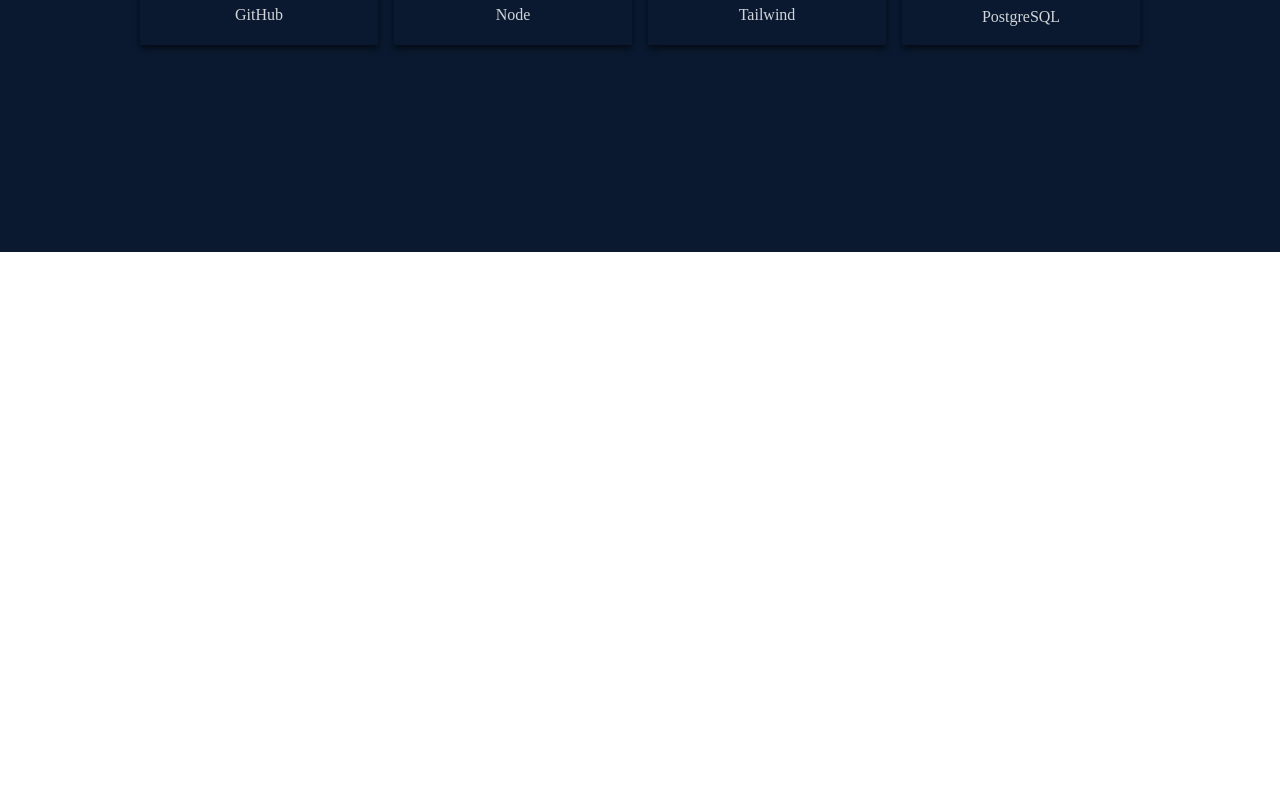
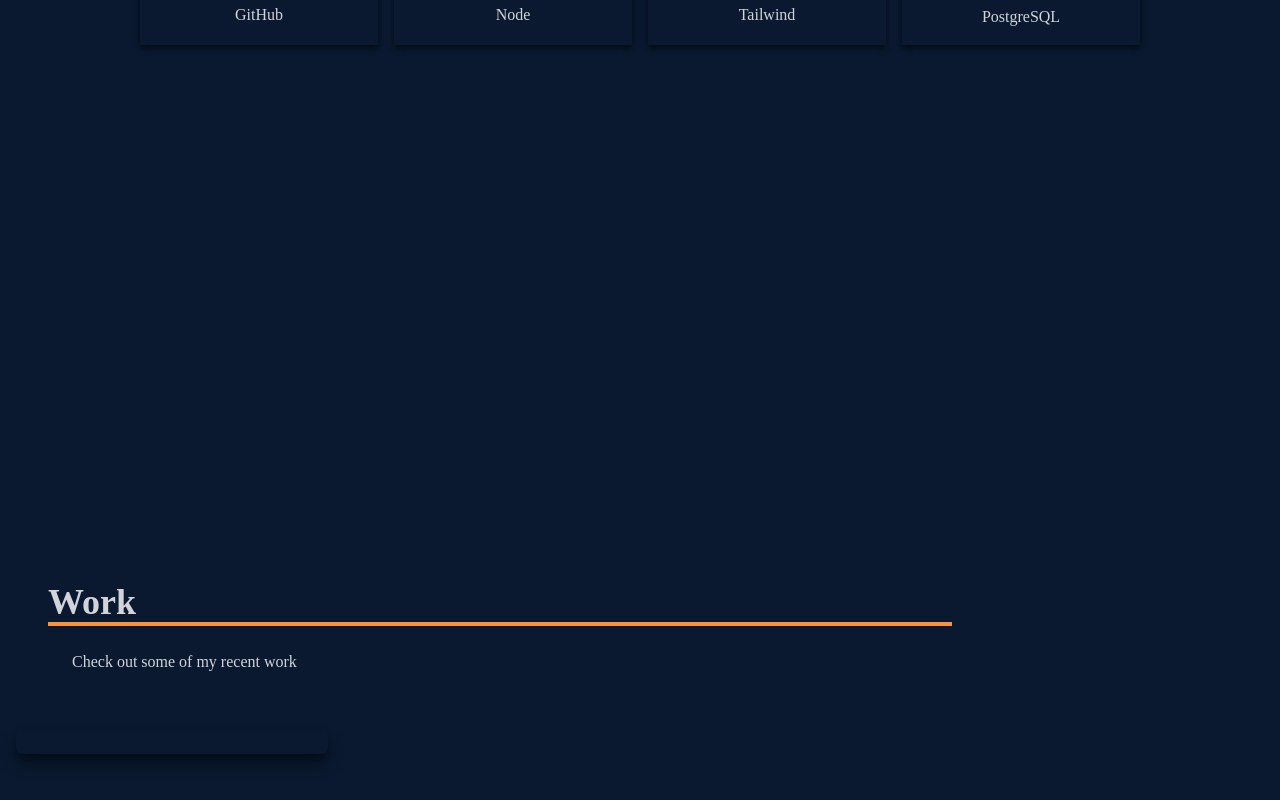
Before and after one commit to aletomasella/Portfolio, a React (Create React App) app: page / in a window 1280 px wide. Shown: the part 2148-2948 px from the top of the page. Before the commit the page ends 2400 px from the top, so only its background shows below. Built offline with nearby package versions, Linux system fonts and the light colour scheme.

Commit message:
Work section

```diff
--- a/src/App.js
+++ b/src/App.js
@@ -2,6 +2,7 @@
 import Navbar from "./components/Navbar";
 import About from "./components/About";
 import Skills from "./components/Skills";
+import Work from "./components/Work";
 
 function App() {
   return (
@@ -11,6 +12,7 @@
         <Home />
         <About />
         <Skills />
+        <Work />
       </div>
     </>
   );
--- a/src/components/Work.js
+++ b/src/components/Work.js
@@ -3,7 +3,37 @@
 const Work = () => {
   return (
     <>
-      <div>Work</div>
+      <div
+        name="work"
+        className="w-full bg-[#0a192f] md:h-screen text-gray-300"
+      >
+        {/* container  */}
+        <div className="max-w-[1000px] max-auto p-4 flex flex-col justify-center w-full h-full">
+          <div className="p-8">
+            <p className="text-4xl font-bold border-b-4 border-orange-400">
+              Work
+            </p>
+            <p className="p-6">Check out some of my recent work</p>
+          </div>
+
+          <div className="grid sm:grid-cols-2 md:grid-cols-3 gap-4">
+            <div className="shadow-lg shadow-[#040c16] group container rounded-md flex justify-center items-center mx-auto content-div">
+              <div>
+                <span></span>
+                <div>
+                  <a href="/">
+                    <button></button>
+                  </a>
+
+                  <a href="/">
+                    <button></button>
+                  </a>
+                </div>
+              </div>
+            </div>
+          </div>
+        </div>
+      </div>
     </>
   );
 };
```
